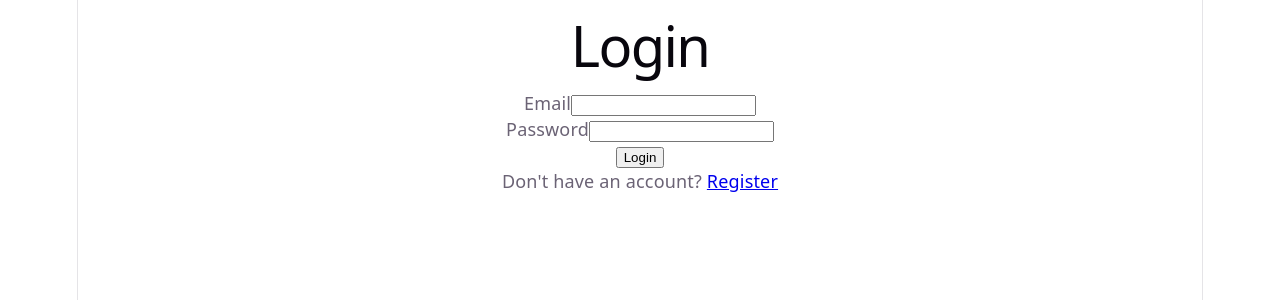
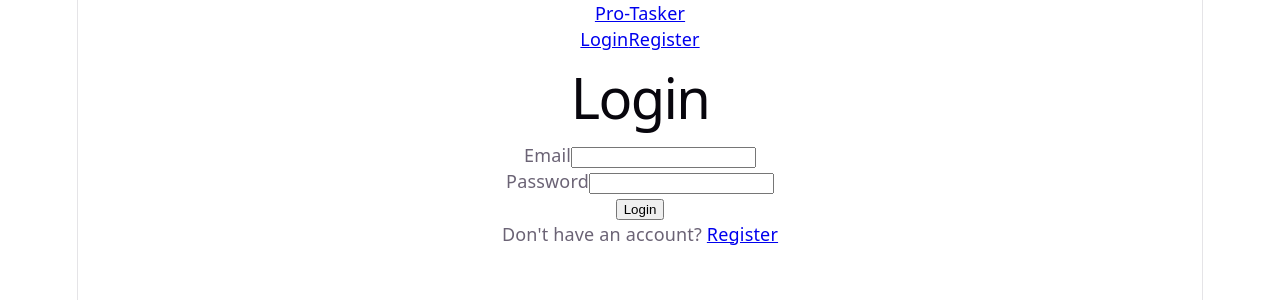
Before and after one commit to 1phillipt/Project-Full-Stack-MERN-Application-Pro-Tasker, a React (Vite) app in the folder frontend/: page /login in a window 1280 px wide. Shown: the top 300 px of the page. Built offline with nearby package versions, Linux system fonts and the light colour scheme; no server answers.

Commit message:
Add navbar with auth links and logout

```diff
--- a/frontend/src/App.tsx
+++ b/frontend/src/App.tsx
@@ -1,16 +1,19 @@
 import { Routes, Route } from "react-router-dom";
+import Navbar from "./components/Navbar";
 import ProtectedRoute from "./components/ProtectedRoute";
 import Login from "./pages/Login";
 import Register from "./pages/Register";
 import Dashboard from "./pages/Dashboard";
 import ProjectDetails from "./pages/ProjectDetails";
+import NotFound from "./pages/NotFound";
 
 function App() {
   return (
+    <>
+      <Navbar />
       <Routes>
         <Route
-        path="/"
-        element={
+          path="/" element={
             <ProtectedRoute>
               <Dashboard />
             </ProtectedRoute>
@@ -26,7 +29,9 @@ function App() {
             </ProtectedRoute>
           }
         />
+        <Route path="*" element={<NotFound />} />
       </Routes>
+    </>
   );
 }
 
--- /dev/null
+++ b/frontend/src/components/Navbar.tsx
@@ -0,0 +1,28 @@
+import { Link } from "react-router-dom";
+import { useAuth } from "../context/AuthContext";
+
+const Navbar = () => {
+  const { user, logout } = useAuth();
+
+  return (
+    <nav>
+      <Link to="/">Pro-Tasker</Link>
+
+      <div>
+        {user ? (
+          <>
+            <span>Welcome, {user.username}</span>
+            <button onClick={logout}>Logout</button>
+          </>
+        ) : (
+          <>
+            <Link to="/login">Login</Link>
+            <Link to="/register">Register</Link>
+          </>
+        )}
+      </div>
+    </nav>
+  );
+};
+
+export default Navbar;
```
Lines whose indentation alone changed are shown as unchanged.
